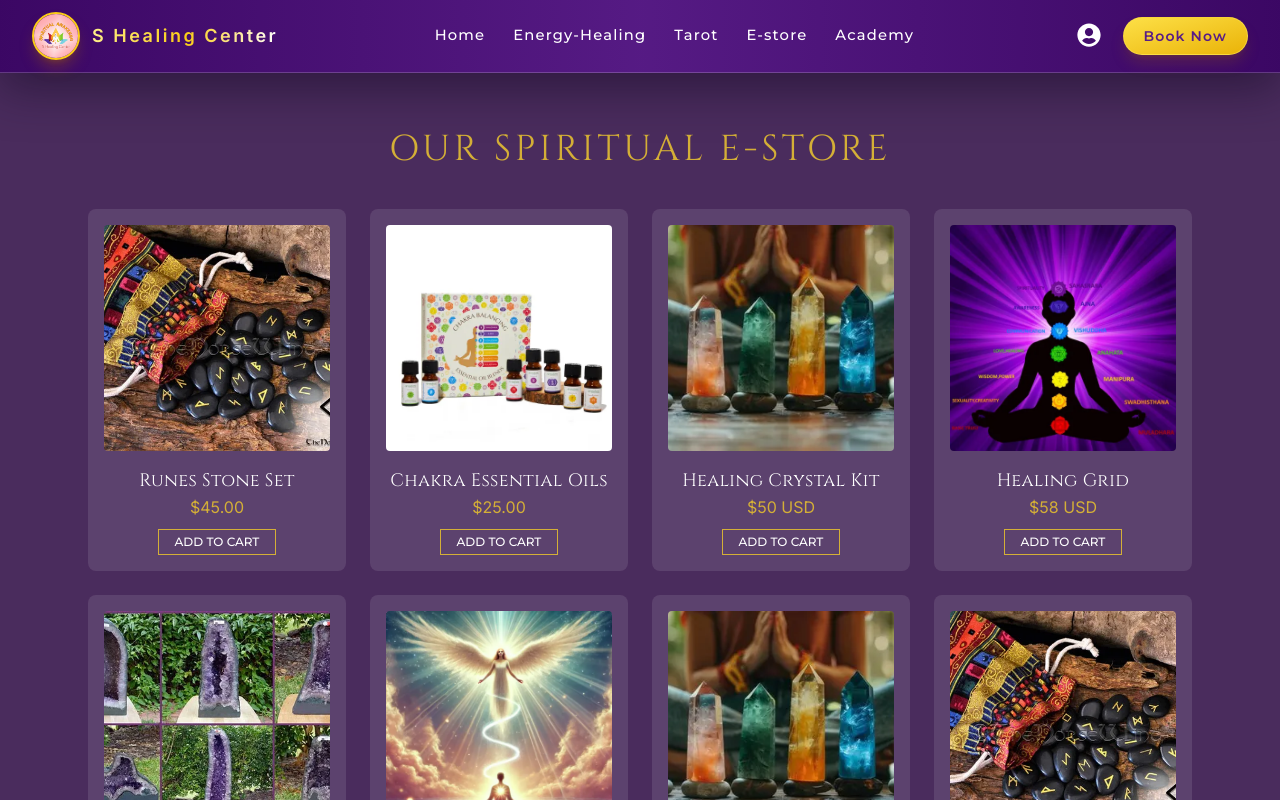
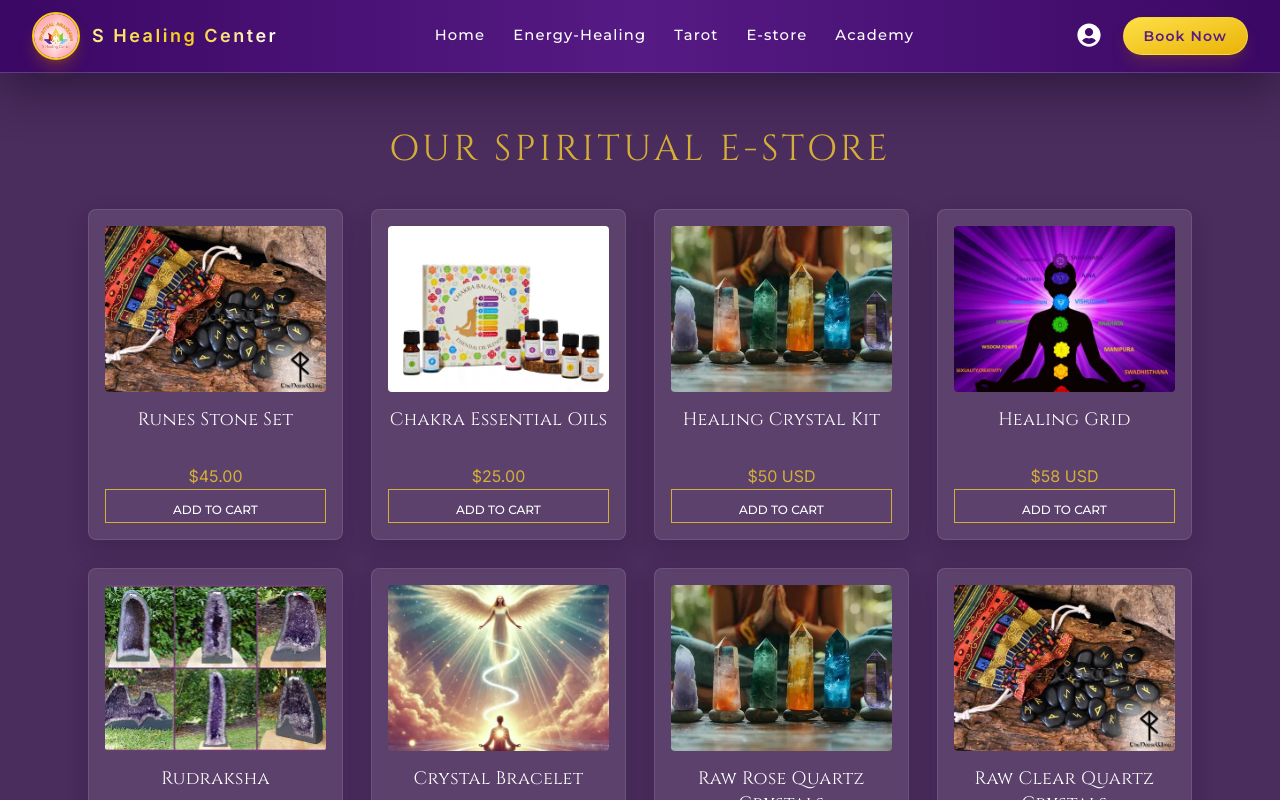
Before and after one commit to busalatejaswi7-jpg/healing-website, a React (Create React App) app in the folder client/: page /estore in a window 1280 px wide. Shown: the top 800 px of the page. Built offline with nearby package versions, Linux system fonts and the light colour scheme.

Commit message:
Polish home, course, and store UI consistency

```diff
--- a/client/src/pages/Academy.js
+++ b/client/src/pages/Academy.js
@@ -56,17 +56,17 @@ const Academy = () => {
           {courses.map((course) => (
             <div
               key={course.title}
-              className="relative group overflow-hidden rounded-xl h-full min-h-64 bg-black transition-transform duration-300 ease-out hover:-translate-y-1 hover:shadow-[0_18px_40px_rgba(212,175,55,0.18)]"
+              className="relative group overflow-hidden rounded-xl h-full min-h-64 bg-black border border-white/10 shadow-[0_10px_24px_rgba(15,8,24,0.2)] transition-transform duration-300 ease-out hover:-translate-y-1 hover:shadow-[0_18px_40px_rgba(212,175,55,0.18)]"
             >
               <div className="absolute inset-0 bg-gray-800 opacity-60 group-hover:scale-105 transition-transform duration-500"></div>
-              <div className="absolute inset-0 flex flex-col items-center justify-center text-white px-4">
-                <h3 className="text-3xl font-light">{course.title}</h3>
-                <div className="mb-4 tracking-widest text-[#D4AF37]">
+              <div className="absolute inset-0 flex flex-col items-center justify-between text-white px-5 py-7 text-center">
+                <h3 className="text-2xl md:text-3xl font-light leading-snug mb-4">{course.title}</h3>
+                <div className="mb-6 space-y-1 tracking-[0.16em] text-[#D4AF37] text-sm md:text-base">
                   {course.details.map((detail) => (
                     <p key={detail}>{detail}</p>
                   ))}
                 </div>
-                <button className="bg-[#D4AF37] px-6 py-2 rounded font-bold uppercase text-sm transition-all duration-300 ease-out hover:bg-[#c39e28] hover:-translate-y-0.5">
+                <button className="mt-auto bg-[#D4AF37] px-6 py-2 rounded font-bold uppercase text-sm transition-all duration-300 ease-out hover:bg-[#c39e28] hover:-translate-y-0.5">
                   Enroll Now
                 </button>
               </div>
--- a/client/src/pages/Estore.js
+++ b/client/src/pages/Estore.js
@@ -154,19 +154,19 @@ const Estore = () => {
         <h2 className="text-4xl mb-9 md:mb-10 uppercase tracking-widest text-[#D4AF37]">
           Our Spiritual E-Store
         </h2>
-        <div className="container mx-auto px-6 grid grid-cols-1 sm:grid-cols-2 lg:grid-cols-4 gap-6 max-w-6xl">
+        <div className="container mx-auto px-6 grid grid-cols-1 sm:grid-cols-2 lg:grid-cols-4 gap-6 md:gap-7 max-w-6xl">
           {products.map((product) => (
-            <div key={product.name} className="bg-white/10 p-4 rounded-lg transition-all duration-300 ease-out hover:-translate-y-1 hover:shadow-[0_16px_36px_rgba(212,175,55,0.16)]">
-              <div className="aspect-square bg-gray-300 rounded mb-4 overflow-hidden">
+            <div key={product.name} className="bg-white/10 p-4 rounded-lg h-full flex flex-col border border-white/10 shadow-[0_10px_24px_rgba(15,8,24,0.16)] transition-all duration-300 ease-out hover:-translate-y-1 hover:shadow-[0_16px_36px_rgba(212,175,55,0.16)]">
+              <div className="aspect-[4/3] bg-gray-300 rounded mb-4 overflow-hidden">
                 <img
                   src={product.image}
                   alt={product.alt}
-                  className="h-full w-full object-cover"
+                  className="h-full w-full object-cover object-center"
                 />
               </div>
-              <h4 className="text-lg">{product.name}</h4>
-              <p className="text-[#D4AF37]">{product.price}</p>
-              <button className="mt-2 text-xs border border-[#D4AF37] px-4 py-1 hover:bg-[#D4AF37] transition-all duration-300 ease-out uppercase">
+              <h4 className="text-lg leading-snug min-h-[3.25rem]">{product.name}</h4>
+              <p className="text-[#D4AF37] mt-1">{product.price}</p>
+              <button className="mt-auto pt-3 text-xs border border-[#D4AF37] px-4 py-1 hover:bg-[#D4AF37] transition-all duration-300 ease-out uppercase">
                 Add To Cart
               </button>
             </div>
--- a/client/src/pages/Home.js
+++ b/client/src/pages/Home.js
@@ -22,17 +22,17 @@ const Home = () => {
 
 
         {/* Content */}
-        <div className="container mx-auto px-6 md:px-10 z-10 text-left md:max-w-4xl md:mx-0 md:ml-10 lg:ml-16">
+        <div className="container mx-auto px-6 md:px-10 z-10 text-left md:max-w-4xl md:mx-0 md:ml-14 lg:ml-24 xl:ml-28">
           <div className="inline-block bg-gradient-to-r from-[#1F142A]/26 via-[#1F142A]/10 to-transparent px-3 py-4 md:px-4 md:py-5 rounded-lg">
             <p className="text-[#D4AF37] tracking-[0.24em] mb-3 uppercase text-sm md:text-base">
             Ascend with Clarity
           </p>
-            <h1 className="text-5xl md:text-6xl font-light mb-5 leading-[1.12] text-[#FFF8EE] opacity-100 [text-shadow:0_1px_4px_rgba(18,9,30,0.28)]">
+            <h1 className="text-5xl md:text-6xl font-light mb-5 leading-[1.12] text-[#FFF8EE] opacity-100 [text-shadow:0_2px_10px_rgba(20,10,34,0.34)]">
             Find Purpose, Peace,
             <br />
             and Personal Growth.
           </h1>
-            <p className="text-lg md:text-xl mb-8 max-w-md italic leading-relaxed text-[#EEE4D2] drop-shadow-[0_4px_16px_rgba(18,8,32,0.35)]">
+            <p className="text-lg md:text-xl mb-8 max-w-md italic leading-relaxed text-[#EEE4D2] drop-shadow-[0_5px_14px_rgba(18,8,32,0.3)]">
             Your Journey Starts Here.
           </p>
             <div className="flex space-x-4">
```
